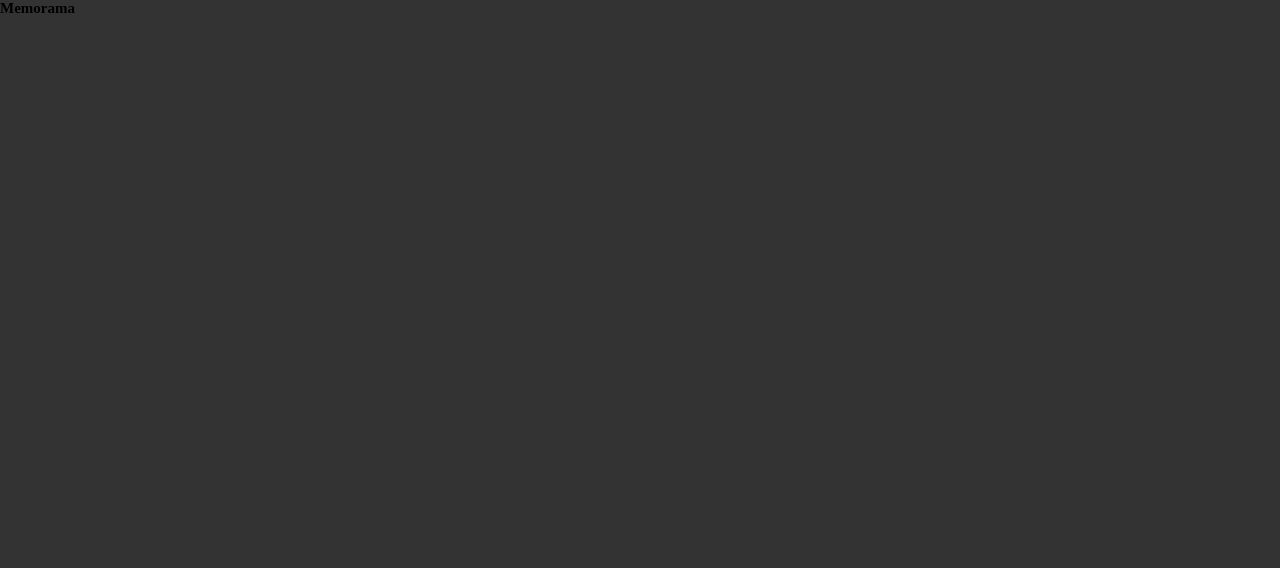
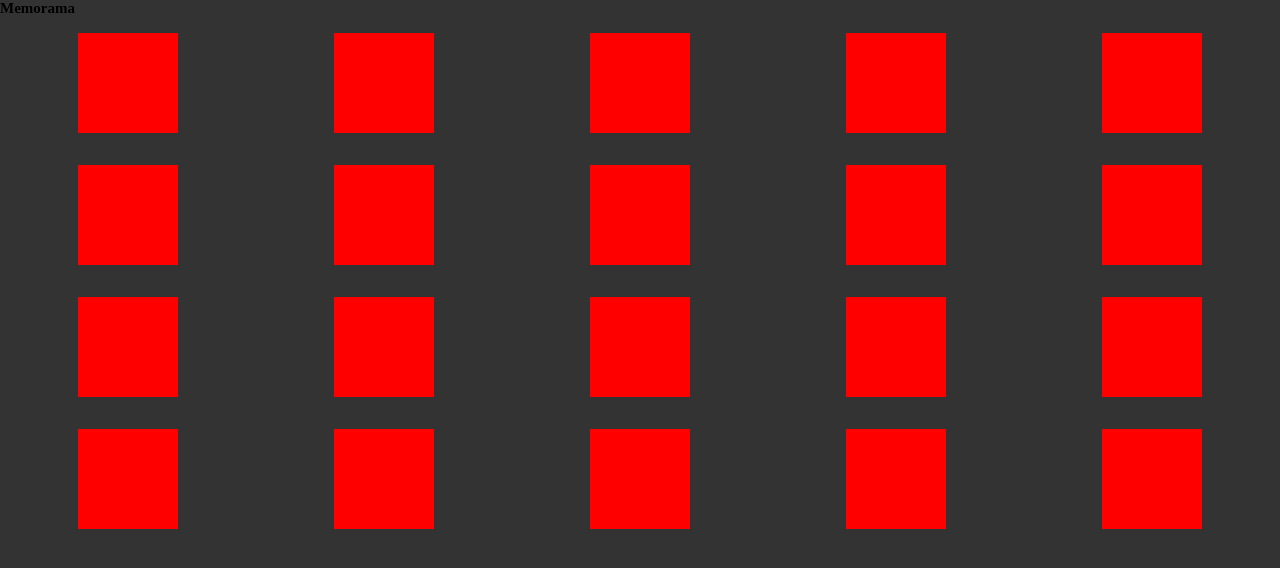
Before and after one commit to PaolaToro/Memorama, an Angular app: page / in a window 1280 px wide. Shown: the top 568 px of the page. Built offline with nearby package versions, Linux system fonts and the light colour scheme.

Commit message:
Add bases of card component

```diff
--- a/src/app/app.component.css
+++ b/src/app/app.component.css
@@ -0,0 +1,27 @@
+.cards {
+  display: flex;
+  justify-content: center;
+  align-items: center;
+  flex-direction: column;
+}
+
+.row {
+  display: flex;
+  justify-content: space-around;
+  align-items: center;
+  flex: 1;
+  width: 100%;
+}
+
+.column {
+  display: flex;
+  justify-content: center;
+  align-items: center;
+  padding: 1rem;
+}
+
+.card {
+  width: 100px;
+  height: 100px;
+  background: red;
+}
--- a/src/app/app.module.ts
+++ b/src/app/app.module.ts
@@ -3,10 +3,12 @@ import { NgModule } from '@angular/core';
 
 import { AppRoutingModule } from './app-routing.module';
 import { AppComponent } from './app.component';
+import { CardComponent } from './card/card.component';
 
 @NgModule({
   declarations: [
-    AppComponent
+    AppComponent,
+    CardComponent
   ],
   imports: [
     BrowserModule,
--- /dev/null
+++ b/src/app/card/card.component.html
@@ -0,0 +1 @@
+<p>card works!</p>
--- /dev/null
+++ b/src/app/card/card.component.ts
@@ -0,0 +1,15 @@
+import { Component, OnInit } from '@angular/core';
+
+@Component({
+  selector: 'app-card',
+  templateUrl: './card.component.html',
+  styleUrls: ['./card.component.css']
+})
+export class CardComponent implements OnInit {
+
+  constructor() { }
+
+  ngOnInit(): void {
+  }
+
+}
```
Also changed, not shown: src/app/card/card.component.css (added), 1 other file (tests, documents, lock files or other folders).
